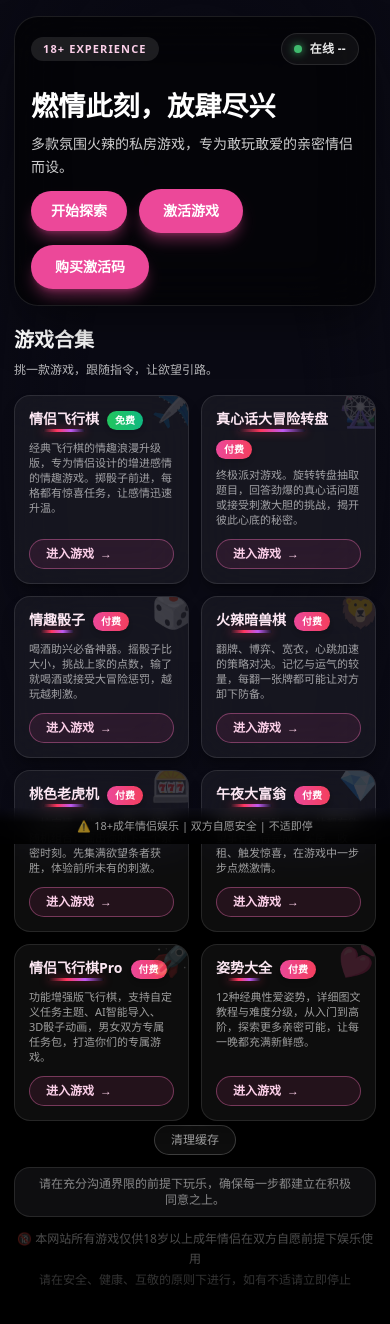
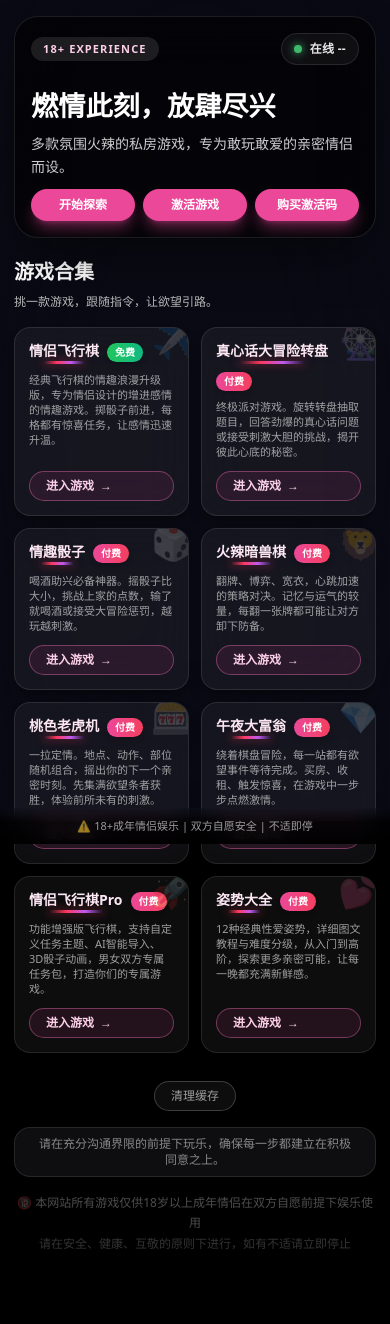
Before and after one commit to cnmgames/game, a Next.js app: page / in a window 390 px wide. Shown: the top 1324 px of the page. Built offline with nearby package versions, Linux system fonts and the light colour scheme; no server answers.

Commit message:
Update page.tsx

```diff
--- a/app/page.tsx
+++ b/app/page.tsx
@@ -73,11 +73,10 @@ const games = [
           <div className="max-w-3xl space-y-2.5 text-white sm:space-y-4">
             <h1 className="text-[1.7rem] font-semibold leading-tight sm:text-5xl">燃情此刻，放肆尽兴</h1>
             <p className="text-sm leading-relaxed text-white/80 sm:text-lg">多款氛围火辣的私房游戏，专为敢玩敢爱的亲密情侣而设。</p>
-            <div className="flex flex-wrap items-center gap-3 sm:gap-4">
-              <a href="#games" className="btn-primary md:hidden">开始探索</a>
-              <a href="#games" className="hidden items-center justify-center rounded-full bg-pink-500 px-6 py-3 text-sm font-semibold text-white shadow-lg shadow-pink-500/40 transition hover:bg-pink-400 md:inline-flex">开始探索</a>
-              <Link href="/activate" className="inline-flex items-center justify-center rounded-full bg-pink-500 px-6 py-3 text-sm font-semibold text-white shadow-lg shadow-pink-500/40 transition hover:bg-pink-400">激活游戏</Link>
-              <a href="https://weidian.com/?userid=1388425837" target="_blank" rel="noopener noreferrer" className="inline-flex items-center justify-center rounded-full bg-pink-500 px-6 py-3 text-sm font-semibold text-white shadow-lg shadow-pink-500/40 transition hover:bg-pink-400">购买激活码</a>
+            <div className="grid grid-cols-3 gap-2 sm:flex sm:flex-wrap sm:items-center sm:gap-4">
+              <a href="#games" className="inline-flex items-center justify-center rounded-full bg-pink-500 px-2 py-2 text-xs font-semibold text-white shadow-lg shadow-pink-500/40 transition hover:bg-pink-400 sm:px-6 sm:py-3 sm:text-sm">开始探索</a>
+              <Link href="/activate" className="inline-flex items-center justify-center rounded-full bg-pink-500 px-2 py-2 text-xs font-semibold text-white shadow-lg shadow-pink-500/40 transition hover:bg-pink-400 sm:px-6 sm:py-3 sm:text-sm">激活游戏</Link>
+              <a href="https://weidian.com/?userid=1388425837" target="_blank" rel="noopener noreferrer" className="inline-flex items-center justify-center rounded-full bg-pink-500 px-2 py-2 text-xs font-semibold text-white shadow-lg shadow-pink-500/40 transition hover:bg-pink-400 sm:px-6 sm:py-3 sm:text-sm">购买激活码</a>
             </div>
           </div>
         </div>
@@ -131,7 +130,7 @@ const games = [
         </div>
 
         {/* 底部区域 - 最小间距 */}
-        <div className="flex flex-col gap-3 -mt-4">
+        <div className="flex flex-col gap-4 mt-2">
         {/* 清理缓存按钮 */}
         <div className="flex justify-center">
           <button
```
